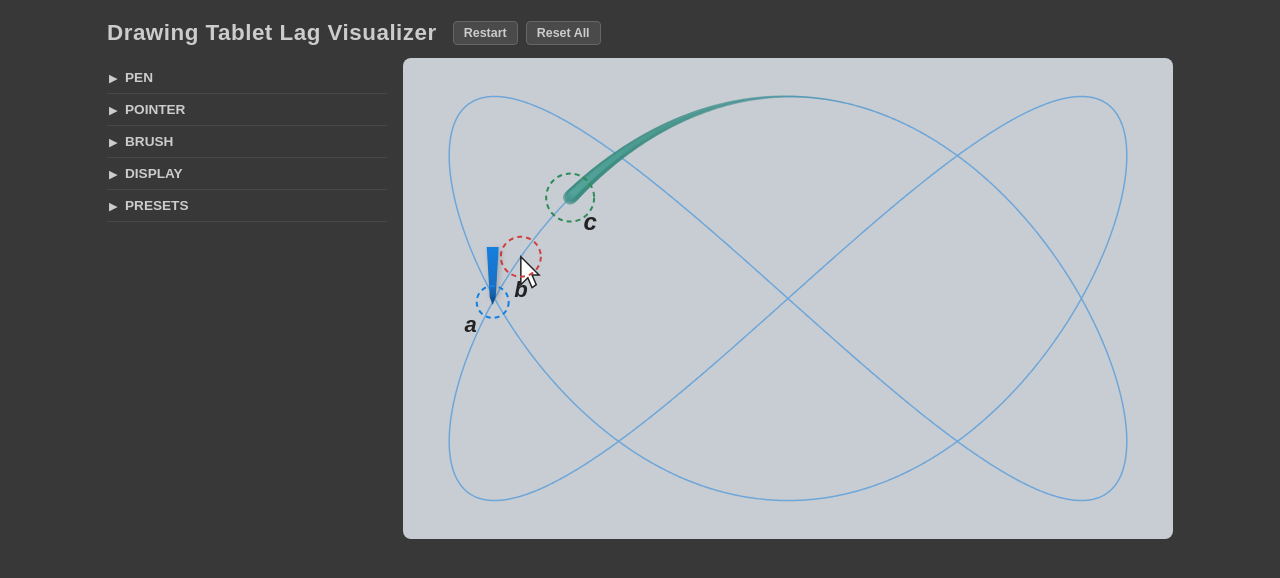
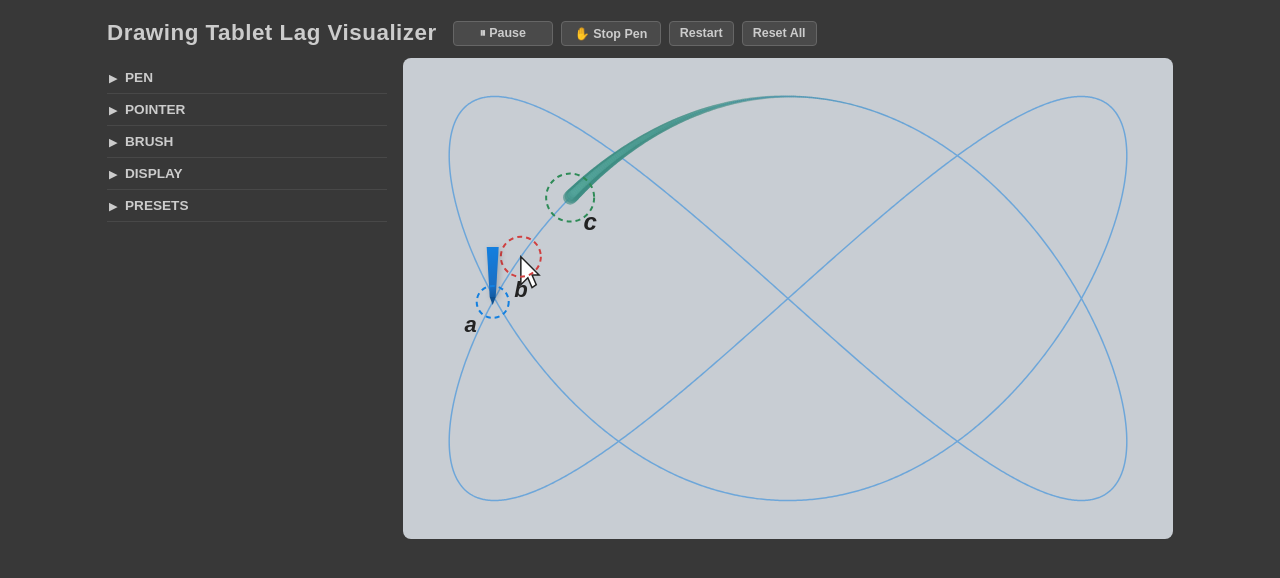
Before and after one commit to TheSevenPens/WebDrawTabLagSim, a Svelte app: page / in a window 1280 px wide. Shown: the top 578 px of the page. Built offline with nearby package versions, Linux system fonts and the light colour scheme; a web font is replaced by a local one.

Commit message:
Added play/pause

```diff
--- a/src/App.svelte
+++ b/src/App.svelte
@@ -1,4 +1,5 @@
 <script>
+  import TopPanel from './components/TopPanel.svelte';
   import Canvas from './components/Canvas.svelte';
   import SidePanel from './components/SidePanel.svelte';
 
@@ -36,6 +37,10 @@
   let screenResponseTime = $state(5);
   let showPixelGrid = $state(false);
   let screenAntiAlias = $state(true);
+
+  // Playback
+  let paused = $state(false);
+  let frozen = $state(false);
 
   // Restart key — incrementing forces Canvas to re-mount
   let restartKey = $state(0);
@@ -133,13 +138,7 @@
   }
 </script>
 
-<div class="top-bar">
-  <h1>Drawing Tablet Lag Visualizer</h1>
-  <div class="top-buttons">
-    <button onclick={restartAnimation}>Restart</button>
-    <button onclick={resetAll}>Reset All</button>
-  </div>
-</div>
+<TopPanel onRestart={restartAnimation} onResetAll={resetAll} bind:paused bind:frozen />
 
 <div class="main-row">
   <SidePanel
@@ -180,41 +179,13 @@
       {screenResponseTime}
       {showPixelGrid}
       {screenAntiAlias}
+      {paused}
+      {frozen}
     />
   {/key}
 </div>
 
 <style>
-  .top-bar {
-    display: flex;
-    align-items: center;
-    gap: 16px;
-    margin-bottom: 12px;
-    width: 100%;
-  }
-  h1 {
-    font-size: 1.4rem;
-    font-weight: 600;
-    letter-spacing: 0.5px;
-  }
-  .top-buttons {
-    display: flex;
-    gap: 8px;
-  }
-  .top-buttons button {
-    font-size: 0.78rem;
-    font-family: inherit;
-    font-weight: 600;
-    padding: 4px 10px;
-    border: 1px solid #666;
-    border-radius: 4px;
-    background: #4a4a4a;
-    color: #ccc;
-    cursor: pointer;
-  }
-  .top-buttons button:hover {
-    background: #555;
-  }
   .main-row {
     display: flex;
     gap: 16px;
--- a/src/components/Canvas.svelte
+++ b/src/components/Canvas.svelte
@@ -45,6 +45,8 @@
     screenResponseTime,
     showPixelGrid,
     screenAntiAlias,
+    paused,
+    frozen,
   } = $props();
 
   let containerEl;
@@ -190,11 +192,16 @@
     document.addEventListener('fullscreenchange', onFullscreenChange);
 
     function render(timestamp) {
+      if (frozen) {
+        animFrame = requestAnimationFrame(render);
+        return;
+      }
+
       // Compute real dt for screen refresh timing
       const dt = lastFrameTime ? (timestamp - lastFrameTime) : 16.67;
       lastFrameTime = timestamp;
 
-      time += penSpeed * TIME_STEP_SCALE;
+      if (!paused) time += penSpeed * TIME_STEP_SCALE;
       const dpr = window.devicePixelRatio || 1;
       const W = logicalW;
       const H = logicalH;
--- /dev/null
+++ b/src/components/TopPanel.svelte
@@ -0,0 +1,50 @@
+<script>
+  let { onRestart, onResetAll, paused = $bindable(), frozen = $bindable() } = $props();
+</script>
+
+<div class="top-bar">
+  <h1>Drawing Tablet Lag Visualizer</h1>
+  <div class="top-buttons">
+    <button class="fixed-btn" onclick={() => frozen = !frozen}>{frozen ? '▶ Play' : '⏸ Pause'}</button>
+    <button class="fixed-btn" onclick={() => paused = !paused}>{paused ? '▶ Resume Pen' : '✋ Stop Pen'}</button>
+    <button onclick={onRestart}>Restart</button>
+    <button onclick={onResetAll}>Reset All</button>
+  </div>
+</div>
+
+<style>
+  .top-bar {
+    display: flex;
+    align-items: center;
+    gap: 16px;
+    margin-bottom: 12px;
+    width: 100%;
+  }
+  h1 {
+    font-size: 1.4rem;
+    font-weight: 600;
+    letter-spacing: 0.5px;
+  }
+  .top-buttons {
+    display: flex;
+    gap: 8px;
+  }
+  .top-buttons button {
+    font-size: 0.78rem;
+    font-family: inherit;
+    font-weight: 600;
+    padding: 4px 10px;
+    border: 1px solid #666;
+    border-radius: 4px;
+    background: #4a4a4a;
+    color: #ccc;
+    cursor: pointer;
+  }
+  .top-buttons button:hover {
+    background: #555;
+  }
+  .fixed-btn {
+    min-width: 100px;
+    text-align: center;
+  }
+</style>
```
